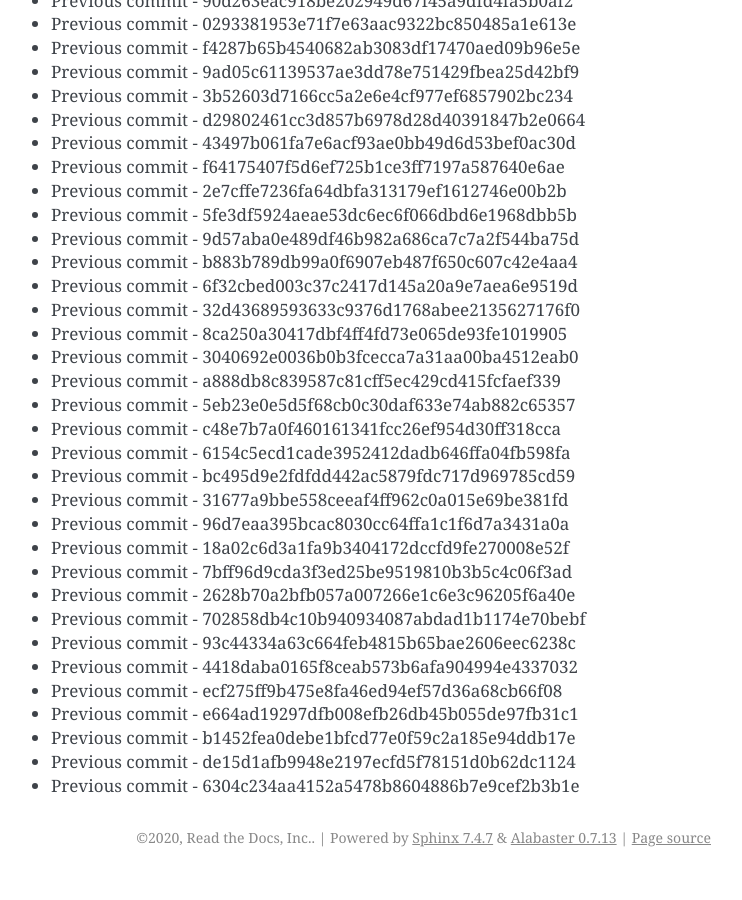
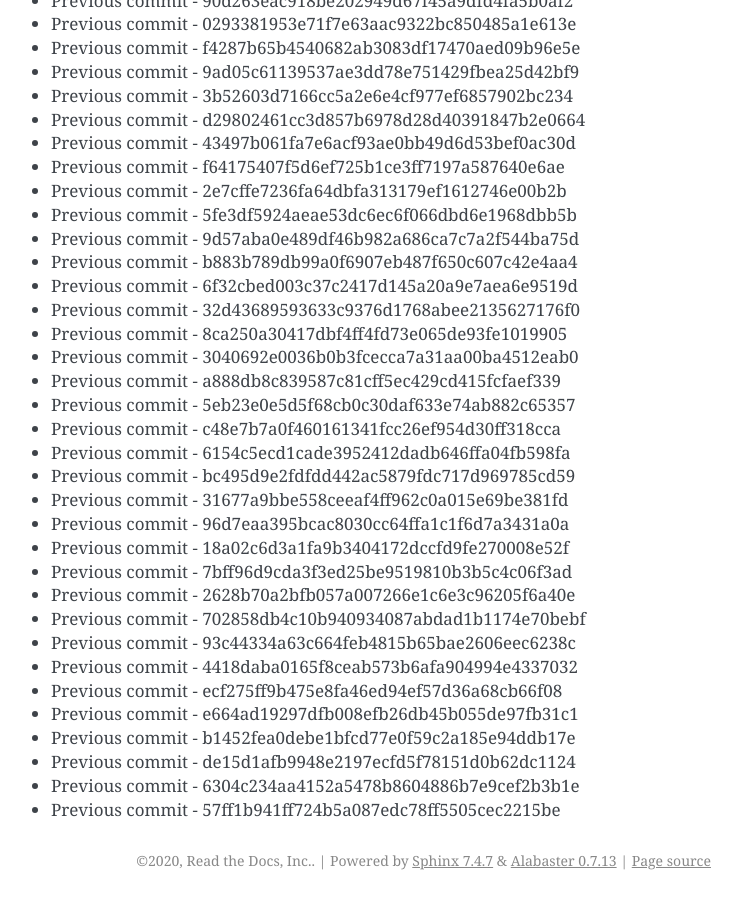
Before and after one commit to readthedocs/rtd-git-stresstest, a Sphinx documentation site: the page built from docs/updates.rst, in a window 1280 px wide and 900 px high, scrolled down 12839 px. Shown: the whole window, without its empty margins (399-1141 px from the left). Built offline with Sphinx 7.4.7, drawn with Linux system fonts in a browser that asks for light colours; before the commit the page ends 13716 px from its top, so only the background shows below that.

Commit message:
Generating commit from previous: 57ff1b941ff724b5a087edc78ff5505cec2215be

```diff
--- a/docs/updates.rst
+++ b/docs/updates.rst
@@ -571,3 +571,4 @@ It can be tested for any performance characteristics.
 * Previous commit - b1452fea0debe1bfcd77e0f59c2a185e94ddb17e
 * Previous commit - de15d1afb9948e2197ecfd5f78151d0b62dc1124
 * Previous commit - 6304c234aa4152a5478b8604886b7e9cef2b3b1e
+* Previous commit - 57ff1b941ff724b5a087edc78ff5505cec2215be
```
